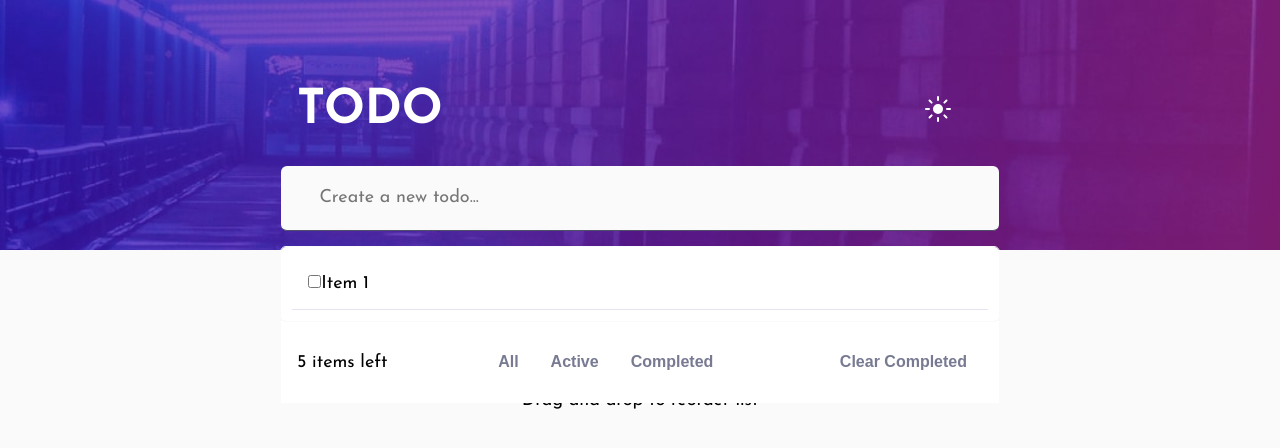
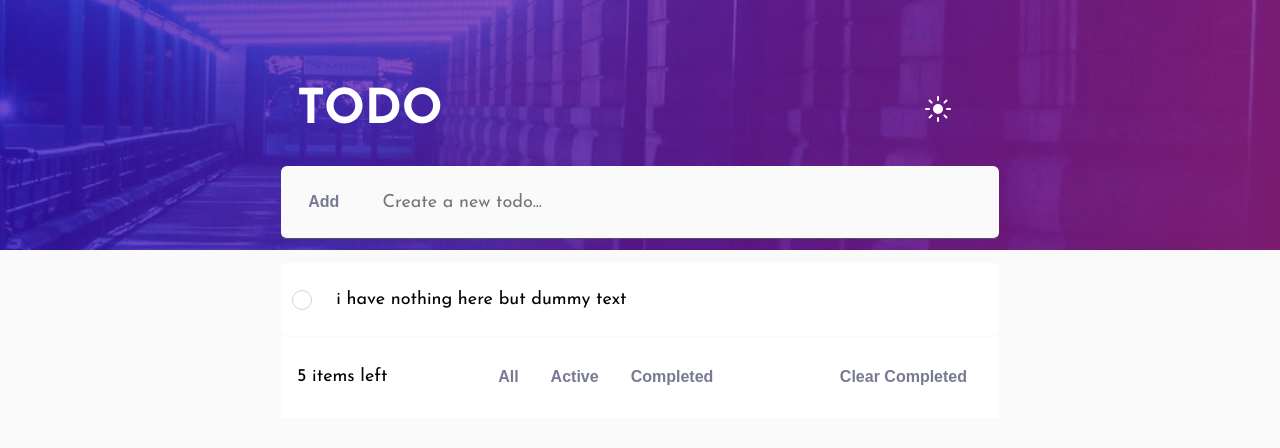
Before and after one commit to ioangheraszim/Todo-App, a React (Vite) app: page / in a window 1280 px wide. Shown: the top 448 px of the page. Built offline with nearby package versions, Linux system fonts and the light colour scheme.

Commit message:
finished styling desktop version

```diff
--- a/src/App.jsx
+++ b/src/App.jsx
@@ -13,20 +13,24 @@ function App() {
               <button class="change-button"><img src='./src/assets/images/icon-sun.svg'/></button>
             </div>
         </div>
+        <div className='add-todo'>
+          <div className='input-field'>
+              <button>Add</button>
+              <input className='item-input' type="text" class="input-field" placeholder="Create a new todo..." />
+          </div>
+        </div>
         <div className="list-items">
-          <div className='input-field'>
-            <input type="checkbox" />
-            <input className='item-input' type="text" class="input-field" placeholder="Create a new todo..." />
-          </div>
-
-
           <div className="items">
             <div class="todo-item">
-              <input type="checkbox" />
-              <span>Item 1</span>
+              <input type="checkbox" id="myCheckbox" />
+              <label for="myCheckbox"></label>
+              <span>i have nothing here but dummy text</span>
+            </div>
+            <div className="action-btns">
+              <button>Edit</button>
+              <button>Delete</button>
             </div>
           </div>
-
           <div className='footer'>
             <div className='left-side'>
                 <p>5 items left</p>
@@ -42,7 +46,6 @@ function App() {
           </div>
 
         </div>
-
       </div>
       <p className="info-txt"> Drag and drop to reorder list </p>
     </div>
--- a/styles.css
+++ b/styles.css
@@ -29,6 +29,52 @@ button {
 
 button:hover {
   color: hsl(220, 98%, 61%);
+}
+
+/* Hide the default checkbox */
+input[type=checkbox] {
+  display: none;
+}
+
+/* Create the custom circular checkbox */
+input[type=checkbox] + label {
+  margin-right: 1.5rem;
+  display: inline-block;
+  width: 20px;
+  height: 20px;
+  border-radius: 50%;
+  border: 1px solid hsl(233, 11%, 84%);
+  position: relative;
+  cursor: pointer;
+}
+
+/* Show the checkmark when the checkbox is checked */
+input[type=checkbox]:checked + label::before {
+  content: "";
+  width: 20px;
+  height: 20px;
+  background: linear-gradient(192deg, hsl(192, 100%, 67%), hsl(280, 87%, 65%));
+  border-radius: 50%;
+  position: absolute;
+  top: 50%;
+  left: 50%;
+  transform: translate(-50%, -50%);
+}
+
+/* Center the checkmark symbol within the circle */
+input[type=checkbox] + label::after {
+  content: url("./src/assets/images/icon-check.svg"); /* Checkmark symbol */
+  color: #fff;
+  position: absolute;
+  top: 50%;
+  left: 50%;
+  transform: translate(-50%, -50%) scale(0); /* Initially scale to 0 */
+  transition: transform 0.3s ease; /* Add a smooth transition */
+}
+
+/* Show the checkmark when the checkbox is checked */
+input[type=checkbox]:checked + label::after {
+  transform: translate(-50%, -50%) scale(1); /* Scale to 1 on checked state */
 }
 
 .container {
@@ -75,7 +121,10 @@ button:hover {
   border-radius: 5px;
   cursor: pointer;
 }
-.container .wrapper .list-items .input-field {
+.container .wrapper .add-todo {
+  margin-bottom: 1.5rem;
+}
+.container .wrapper .add-todo .input-field {
   background-color: hsl(0, 0%, 98%);
   padding: 0.7rem;
   width: 100%;
@@ -85,25 +134,33 @@ button:hover {
   display: flex;
   border-radius: 6px;
 }
-.container .wrapper .list-items .input-field input[type=text] {
+.container .wrapper .add-todo .input-field input[type=text] {
   margin-left: 1rem;
   font-size: 18px;
   border: none;
   outline: none;
 }
-.container .wrapper .list-items .input-field input[type=checkbox] {
+.container .wrapper .add-todo .input-field input[type=checkbox] {
   display: none;
+}
+.container .wrapper .list-items .items:hover .action-btns {
+  visibility: visible;
 }
 .container .wrapper .list-items .items {
   padding: 0.7rem;
-  margin-top: 1rem;
   outline: 1px solid hsl(0, 0%, 98%);
   border-radius: 5px;
   background-color: #fff;
+  display: flex;
+  align-items: center;
+  justify-content: space-between;
 }
 .container .wrapper .list-items .items .todo-item {
-  padding: 1rem;
-  border-bottom: 1px solid hsl(236, 33%, 92%);
+  display: flex;
+  align-items: center;
+}
+.container .wrapper .list-items .items .action-btns {
+  visibility: hidden;
 }
 .container .wrapper .list-items .footer {
   display: flex;
--- a/styles.scss
+++ b/styles.scss
@@ -3,7 +3,7 @@
 /* Primary Colors */
 
 $bright-blue: hsl(220, 98%, 61%);
-$check-background: linear-gradient hsl(192, 100%, 67%) to hsl(280, 87%, 65%);
+$check-background: linear-gradient(192deg, hsl(192, 100%, 67%), hsl(280, 87%, 65%));
 
 /*Neutral Colors*/
 
@@ -36,6 +36,7 @@ body {
     font-family: Arial, sans-serif;
     font-size: 18px;
     font-family: 'Josefin Sans', sans-serif;
+
 }
 
 button {
@@ -50,6 +51,52 @@ button {
 
 button:hover {
     color:$bright-blue;
+}
+
+/* Hide the default checkbox */
+input[type="checkbox"] {
+    display: none;
+}
+
+/* Create the custom circular checkbox */
+input[type="checkbox"] + label {
+    margin-right: 1.5rem;
+    display: inline-block;
+    width: 20px;
+    height: 20px;
+    border-radius: 50%;
+    border: 1px solid $lightgray-blue;
+    position: relative;
+    cursor: pointer;
+}
+
+/* Show the checkmark when the checkbox is checked */
+input[type="checkbox"]:checked + label::before {
+    content: '';
+    width: 20px;
+    height: 20px;
+    background: $check-background;
+    border-radius: 50%;
+    position: absolute;
+    top: 50%;
+    left: 50%;
+    transform: translate(-50%, -50%);
+}
+
+/* Center the checkmark symbol within the circle */
+input[type="checkbox"] + label::after {
+    content: url('./src/assets/images/icon-check.svg'); /* Checkmark symbol */
+    color: #fff;
+    position: absolute;
+    top: 50%;
+    left: 50%;
+    transform: translate(-50%, -50%) scale(0); /* Initially scale to 0 */
+    transition: transform 0.3s ease; /* Add a smooth transition */
+}
+
+/* Show the checkmark when the checkbox is checked */
+input[type="checkbox"]:checked + label::after {
+    transform: translate(-50%, -50%) scale(1); /* Scale to 1 on checked state */
 }
 
 .container {
@@ -100,7 +147,8 @@ button:hover {
             }
         }
 
-        .list-items {
+        .add-todo {
+            margin-bottom: 1.5rem;
 
             .input-field {
                 background-color: $verylight-gray;
@@ -123,17 +171,34 @@ button:hover {
                    display: none;
                 }
             }
+        }
+
+        .list-items {
+
+            .items:hover {
+                .action-btns {
+                    visibility:visible;
+                }
+            }
 
             .items {
                 padding: .7rem;
-                margin-top: 1rem;
                 outline: 1px solid $verylight-gray;
                 border-radius: 5px;
                 background-color: #fff;
 
+                display: flex;
+                align-items: center;
+                justify-content: space-between;
+
                 .todo-item {
-                    padding: 1rem;
-                    border-bottom: 1px solid $verylight-grayish;
+                    display: flex;
+                    align-items: center;
+
+                }
+
+                .action-btns {
+                    visibility: hidden;
                 }
             }
 
```
Also changed, not shown: 1 other file (tests, documents, lock files or other folders).
